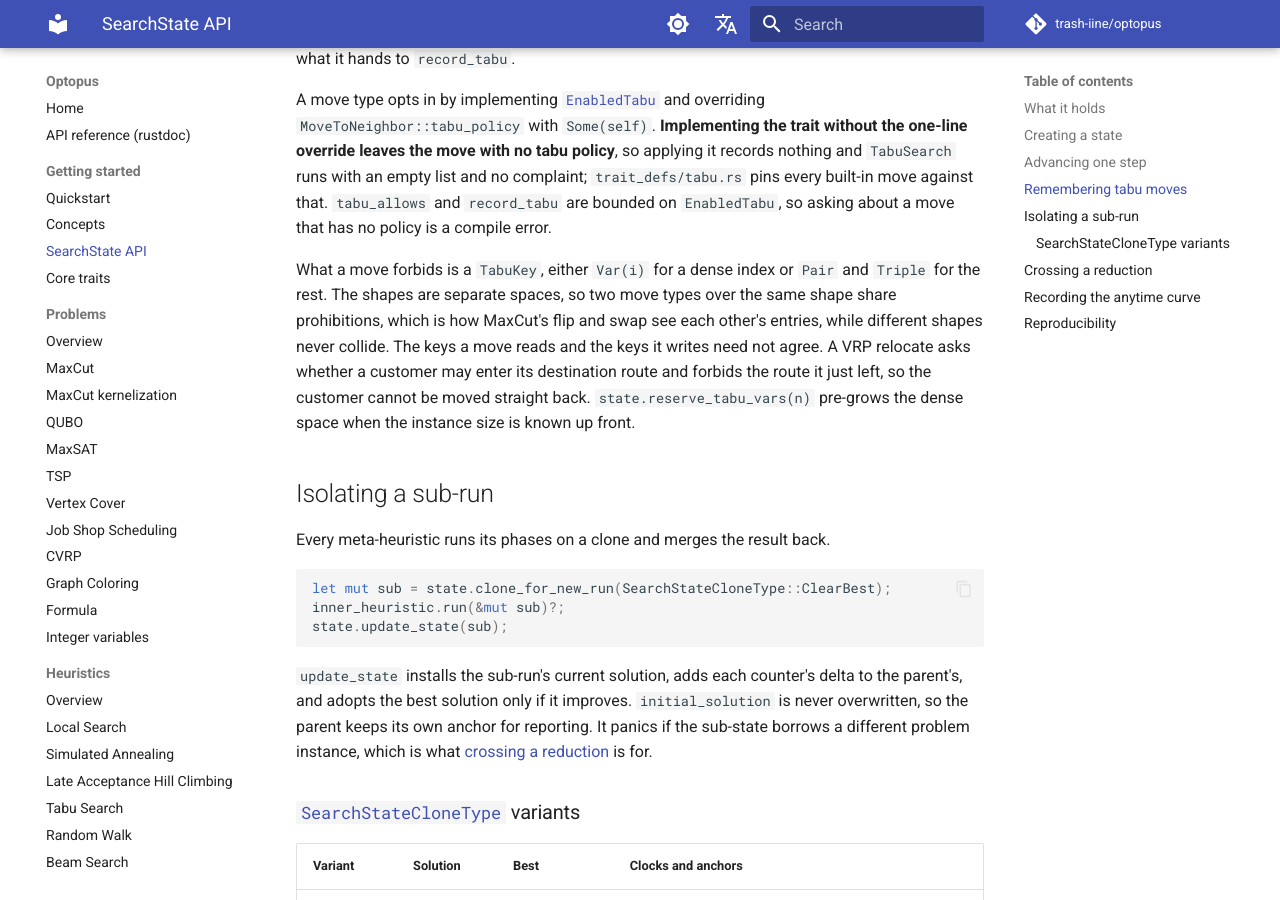
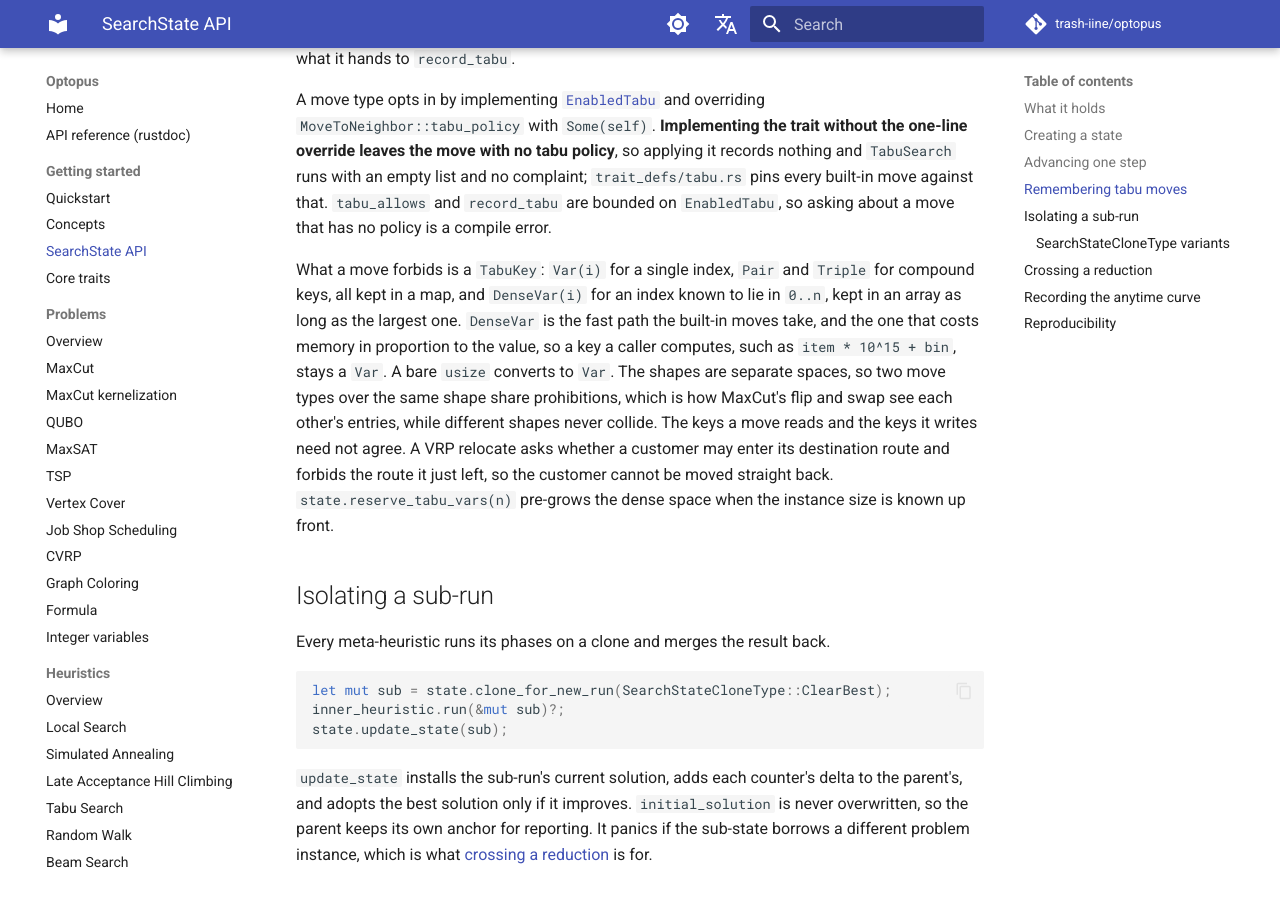
Before and after one commit to trash-iine/optopus, an MkDocs documentation site: the page built from docs/search_state.md, in a window 1280 px wide and 900 px high, scrolled down 2257 px. Built offline with MkDocs 1.6.1 and Material for MkDocs 9.7.7, drawn with Linux system fonts in a browser that asks for light colours; comment, search, counter and statistics services are not loaded.

Commit message:
DOCS: the tabu pages describe Var as the map key and DenseVar as the array the built-in moves use
Claude-Session: https://claude.ai/code/session_01Fw7UgngicmLT3jdboLLLGw

```diff
--- a/docs/search_state.md
+++ b/docs/search_state.md
@@ -94,8 +94,13 @@ it records nothing and `TabuSearch` runs with an empty list and no complaint;
 `record_tabu` are bounded on `EnabledTabu`, so asking about a move that has no
 policy is a compile error.
 
-What a move forbids is a `TabuKey`, either `Var(i)` for a dense index or `Pair`
-and `Triple` for the rest. The shapes are separate spaces, so two move types
+What a move forbids is a `TabuKey`: `Var(i)` for a single index, `Pair` and
+`Triple` for compound keys, all kept in a map, and `DenseVar(i)` for an index
+known to lie in `0..n`, kept in an array as long as the largest one. `DenseVar`
+is the fast path the built-in moves take, and the one that costs memory in
+proportion to the value, so a key a caller computes, such as
+`item * 10^15 + bin`, stays a `Var`. A bare `usize` converts to `Var`. The
+shapes are separate spaces, so two move types
 over the same shape share prohibitions, which is how MaxCut's flip and swap see
 each other's entries, while different shapes never collide. The keys a move
 reads and the keys it writes need not agree. A VRP relocate asks whether a
```
Also changed, not shown: docs/heuristics/tabu_search.md (+5 -4 lines), docs/ja/heuristics/tabu_search.md (+3 -3 lines), docs/ja/search_state.md (+3 -1 lines).
